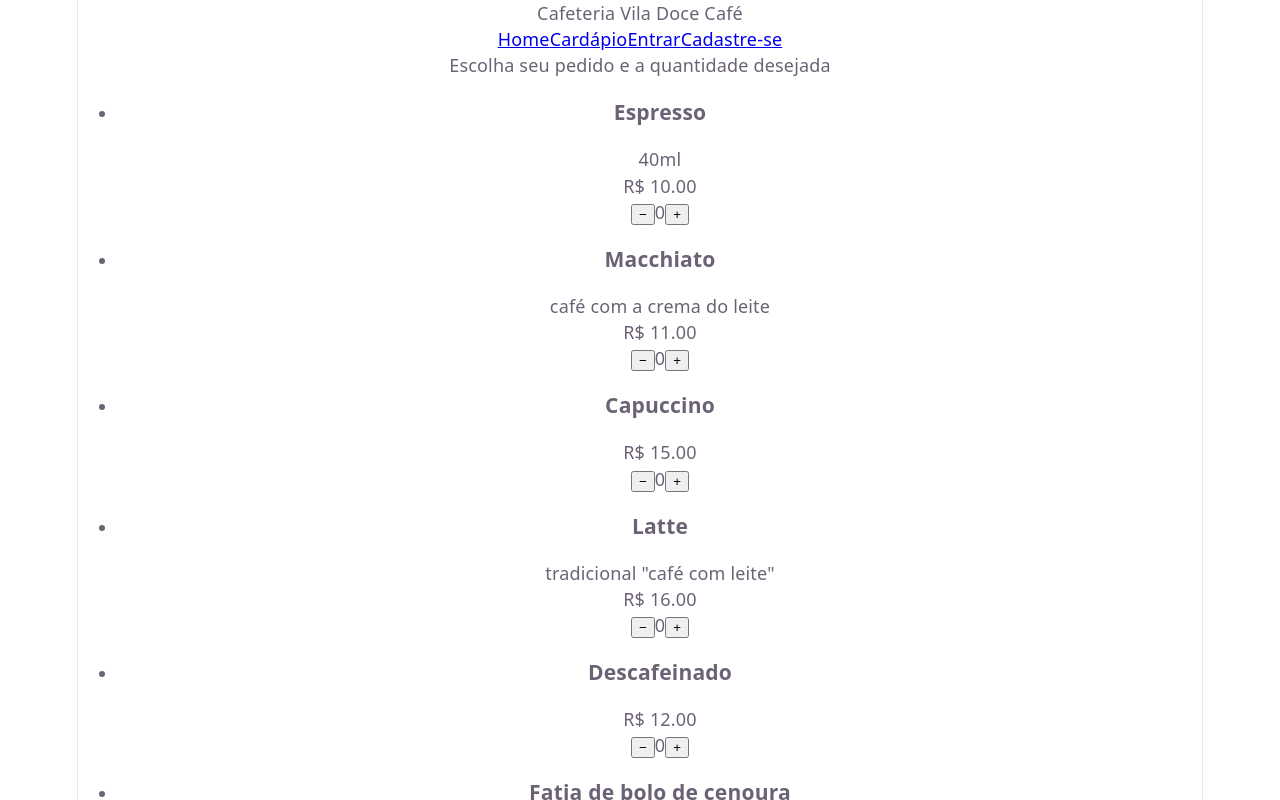
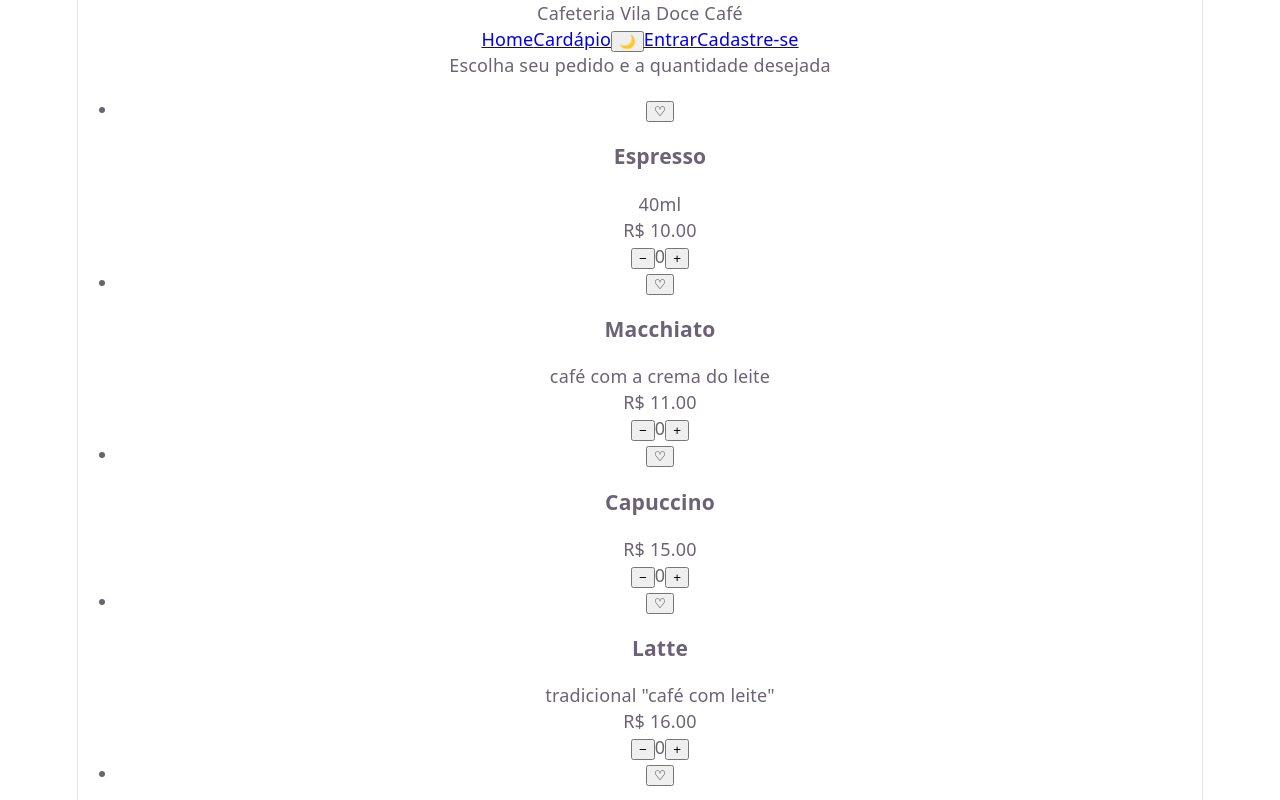
Before and after one commit to bruno-olv/villadocecafe, a React (Vite) app: page /cardapio in a window 1280 px wide. Shown: the top 800 px of the page. Built offline with nearby package versions, Linux system fonts and the light colour scheme.

Commit message:
Adiciona tema claro/escuro e favoritos

```diff
--- a/src/App.css
+++ b/src/App.css
@@ -326,3 +326,10 @@
 .btn-limpar:hover {
   background-color: #FFF0F0;
 }
+
+/* Tema escuro
+--- so pra testar se esta funcionando direitinho */
+body.tema-escuro {
+  background-color: #1a1a1a;
+  color: #f0f0f0;
+}
--- a/src/App.jsx
+++ b/src/App.jsx
@@ -1,4 +1,6 @@
 import { BrowserRouter, Route, Routes } from 'react-router-dom'
+import { FavoritosProvider } from './context/Favoritos'
+import { ThemeProvider } from './context/Theme'
 import Layout from './Componentes/Layout'
 import { useState } from 'react'
 import Login from './Pages/Login'
@@ -23,6 +25,8 @@ function App() {
   }
 
   return (
+    <ThemeProvider>
+      <FavoritosProvider>
         <BrowserRouter>
           <Routes>
             <Route element={<Layout usuarioLogado={usuarioLogado} fazerLogout={fazerLogout} />}>
@@ -34,6 +38,8 @@ function App() {
             </Route>
           </Routes>
         </BrowserRouter>
+      </FavoritosProvider>
+    </ThemeProvider>
   )
 }
 
--- a/src/Componentes/Navbar.jsx
+++ b/src/Componentes/Navbar.jsx
@@ -1,7 +1,11 @@
 import { NavLink } from "react-router-dom"
+import { useFavoritos } from '../context/Favoritos'
+import { useTheme } from '../context/Theme'
 import CartIcon from "./CartIcon"
 
 function Navbar({ usuarioLogado, fazerLogout }) {
+  const { favoritos } = useFavoritos()
+  const { tema, alternarTema } = useTheme()
 
   function estiloLink({ isActive }) {
     return isActive
@@ -24,7 +28,19 @@ function Navbar({ usuarioLogado, fazerLogout }) {
 
         <NavLink to="/cardapio" className={estiloLink}>
           Cardápio
+           {favoritos.length > 0 && (
+            <span className="contador-favoritos">{favoritos.length}</span>
+          )}
         </NavLink>
+
+        <button
+          type="button"
+          onClick={alternarTema}
+          className="botao-tema"
+          aria-label={tema === "claro" ? "Ativar modo escuro" : "Ativar modo claro"}
+        >
+          {tema === "claro" ? "🌙" : "☀️"}
+        </button>
 
         {usuarioLogado ? (
           <>
--- a/src/Pages/Cardapio.jsx
+++ b/src/Pages/Cardapio.jsx
@@ -1,9 +1,11 @@
 import { useState, useMemo } from 'react';
+import { useFavoritos } from '../context/Favoritos';
 import cardapio from '../Data/Cardapio';
 
 function Cardapio() {
   const [quantidades, setQuantidades] = useState({});
   const [pedidoFinalizado, setPedidoFinalizado] = useState(false);
+  const { ehFavorito, alternarFavorito } = useFavoritos();
   function alterarQuantidade(id, delta) {
     setQuantidades((quantidadesAtuais) => {
       const quantidadeAtual = quantidadesAtuais[id] || 0;
@@ -31,6 +33,24 @@ function Cardapio() {
         {cardapio.map((produto) => (
           <li key={produto.id} className="item-cardapio">
             <div className="info-produto">
+              <div className="titulo-favoritos">
+                 <button
+                  type="button"
+                  className={
+                    ehFavorito(produto.id)
+                      ? "botao-favorito botao-favorito-ativo"
+                      : "botao-favorito"
+                  }
+                  onClick={() => alternarFavorito(produto.id)}
+                  aria-label={
+                    ehFavorito(produto.id)
+                      ? "Remover dos favoritos"
+                      : "Marcar como favorita"
+                  }
+                >
+                  {ehFavorito(produto.id) ? "♥" : "♡"}
+                </button>
+              </div>
               <h3>{produto.nome}</h3>
               <p>{produto.descricao}</p>
               <p className="preco">R$ {produto.preco.toFixed(2)}</p>
--- /dev/null
+++ b/src/context/Favoritos.jsx
@@ -0,0 +1,49 @@
+import { createContext, useContext, useEffect, useState } from 'react';
+
+const FavoritosContext = createContext(null);
+const CHAVE_ARMAZENAMENTO = 'villadocecafe.favoritos';
+
+export function FavoritosProvider({ children }) {
+  const [favoritos, setFavoritos] = useState(() => {
+    const dadosSalvos = localStorage.getItem(CHAVE_ARMAZENAMENTO);
+    return dadosSalvos ? JSON.parse(dadosSalvos) : [];
+  });
+
+  useEffect(() => {
+    localStorage.setItem(CHAVE_ARMAZENAMENTO, JSON.stringify(favoritos));
+  }, [favoritos]);
+
+  function alternarFavorito(produtoId) {
+    setFavoritos((favoritosAtuais) => {
+      const jaEhFavorito = favoritosAtuais.includes(produtoId);
+
+      if (jaEhFavorito) {
+        return favoritosAtuais.filter((id) => id !== produtoId);
+      }
+      return [...favoritosAtuais, produtoId];
+    });
+  }
+
+  function ehFavorito(produtoId) {
+    return favoritos.includes(produtoId);
+  }
+
+  return (
+    <FavoritosContext.Provider
+      value={{ favoritos, alternarFavorito, ehFavorito }}
+    >
+      {children}
+    </FavoritosContext.Provider>
+  );
+}
+
+export function useFavoritos() {
+  const contexto = useContext(FavoritosContext);
+
+  if (contexto === null) {
+    throw new Error(
+      'useFavoritos precisa ser utilizado dentro de um FavoritosProvider'
+    );
+  }
+  return contexto;
+}
--- /dev/null
+++ b/src/context/Theme.jsx
@@ -0,0 +1,41 @@
+import { createContext, useContext, useEffect, useState } from "react"
+
+const ThemeContext = createContext(null)
+
+const CHAVE_TEMA = "villadocecafe.tema"
+
+export function ThemeProvider({ children }) {
+  const [tema, setTema] = useState(() => {
+    const temaSalvo = localStorage.getItem(CHAVE_TEMA)
+    if (temaSalvo === "claro" || temaSalvo === "escuro") {
+      return temaSalvo
+    }
+    const prefereEscuro =
+      typeof window.matchMedia === "function" &&
+      window.matchMedia("(prefers-color-scheme: dark)").matches
+    return prefereEscuro ? "escuro" : "claro"
+  })
+
+  useEffect(() => {
+    localStorage.setItem(CHAVE_TEMA, tema)
+    document.body.classList.toggle("tema-escuro", tema === "escuro")
+  }, [tema])
+
+  function alternarTema() {
+    setTema((temaAtual) => (temaAtual === "claro" ? "escuro" : "claro"))
+  }
+
+  return (
+    <ThemeContext.Provider value={{ tema, alternarTema }}>
+      {children}
+    </ThemeContext.Provider>
+  )
+}
+
+export function useTheme() {
+  const contexto = useContext(ThemeContext)
+  if (contexto === null) {
+    throw new Error("useTheme precisa ser utilizado dentro de um ThemeProvider")
+  }
+  return contexto
+}
--- a/src/index.css
+++ b/src/index.css
@@ -17,7 +17,7 @@
 
   font: 18px/145% var(--sans);
   letter-spacing: 0.18px;
-  color-scheme: light dark;
+  color-scheme: light;
   color: var(--text);
   background: var(--bg);
   font-synthesis: none;
@@ -30,8 +30,9 @@
   }
 }
 
-@media (prefers-color-scheme: dark) {
-  :root {
+/* Mudei isso aqui pq o tema escuro estava bugando com o claro*/
+:root.tema-escuro {
+  color-scheme: dark;
   --text: #9ca3af;
   --text-h: #f3f4f6;
   --bg: #16171d;
@@ -41,9 +42,8 @@
   --accent-bg: rgba(192, 132, 252, 0.15);
   --accent-border: rgba(192, 132, 252, 0.5);
   --social-bg: rgba(47, 48, 58, 0.5);
-    --shadow:
-      rgba(0, 0, 0, 0.4) 0 10px 15px -3px, rgba(0, 0, 0, 0.25) 0 4px 6px -2px;
-  }
+  --shadow: rgba(0, 0, 0, 0.4) 0 10px 15px -3px, rgba(0, 0, 0, 0.25) 0 4px 6px -2px;
+
 
   #social .button-icon {
     filter: invert(1) brightness(2);
```
Lines whose indentation alone changed are shown as unchanged.
